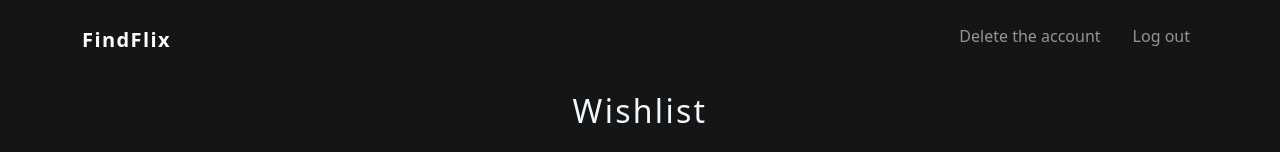
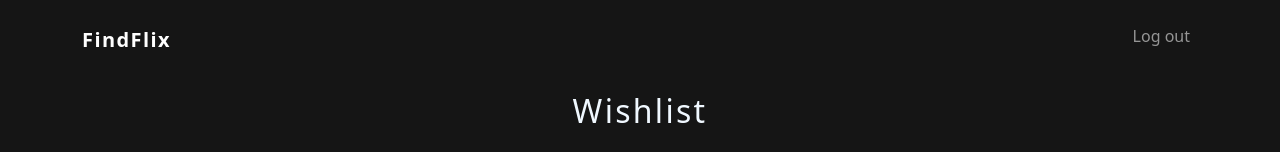
Before and after one commit to Dinomaster818/FindFlix, a website: page views/wishlist.html in a window 1280 px wide. Shown: the top 152 px of the page. Drawn offline with nearby package versions, Linux system fonts and the light colour scheme; some packages are replaced by stand-ins of ours; a script that the page names is missing.

Commit message:
Update wishlist.html

```diff
--- a/views/wishlist.html
+++ b/views/wishlist.html
@@ -23,7 +23,6 @@
                     aria-label="Toggle navigation"><span class="navbar-toggler-icon"></span></button>
                 <div class="collapse navbar-collapse" id="navbarResponsive">
                     <ul class="navbar-nav ms-auto">
-                        <li id="delete-account" class="nav-item"><a class="nav-link" href="#">Delete the account</a></li>
                         <li id="logoutButton" class="nav-item"><a class="nav-link" href="#">Log out</a></li>
                     </ul>
                 </div>
```
